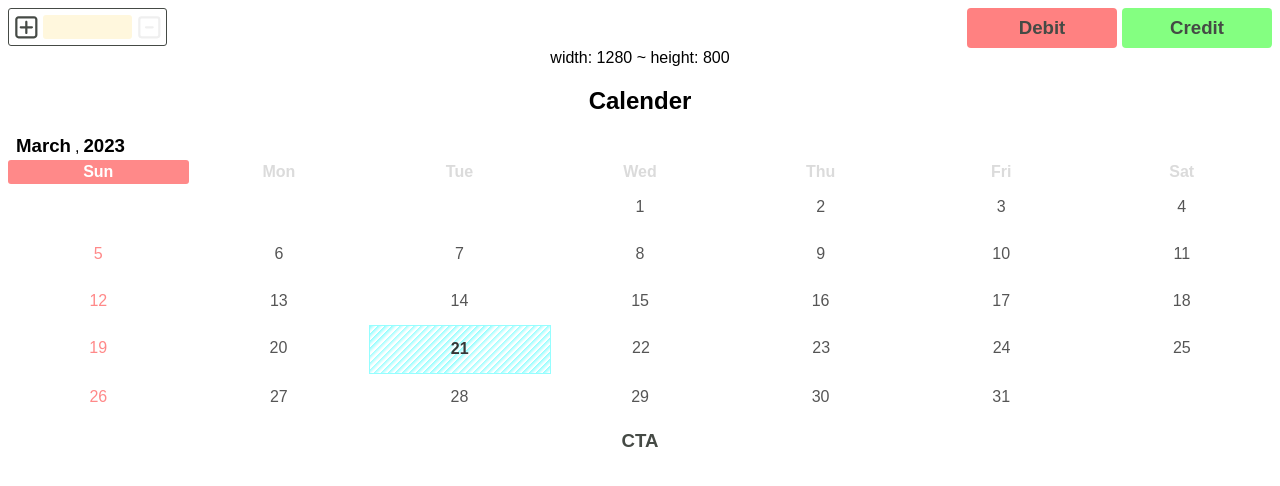
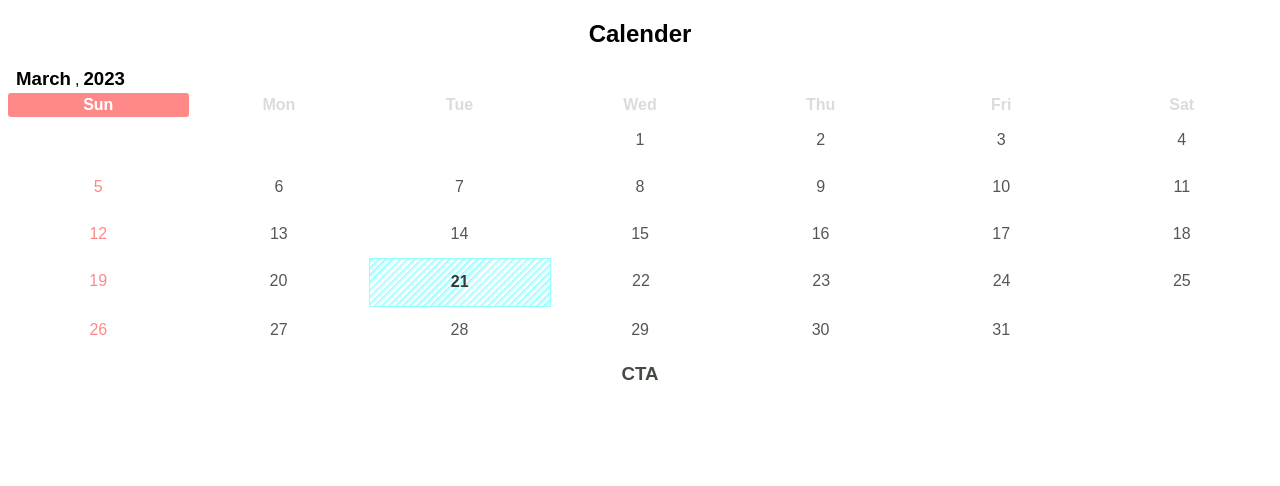
Before and after one commit to R1Sh0315/react-calender-v01, a React (Create React App) app: page / in a window 1280 px wide. Shown: the top 486 px of the page. Built offline with nearby package versions, Linux system fonts and the light colour scheme.

Commit message:
update by removing usless thing

```diff
--- a/src/App.js
+++ b/src/App.js
@@ -19,13 +19,13 @@
   }, [customerData]);
   return (
     <div className="App">
-      <StepperComponent userData={(data) => setCustomerData(data)} />
+      {/* <StepperComponent userData={(data) => setCustomerData(data)} />
       <div>
         <TableComponent userData={customerData} />
       </div>
       <div>
         width: {width} ~ height: {height}
-      </div>
+      </div> */}
       <CalenderComponent />
     </div>
   );
```
